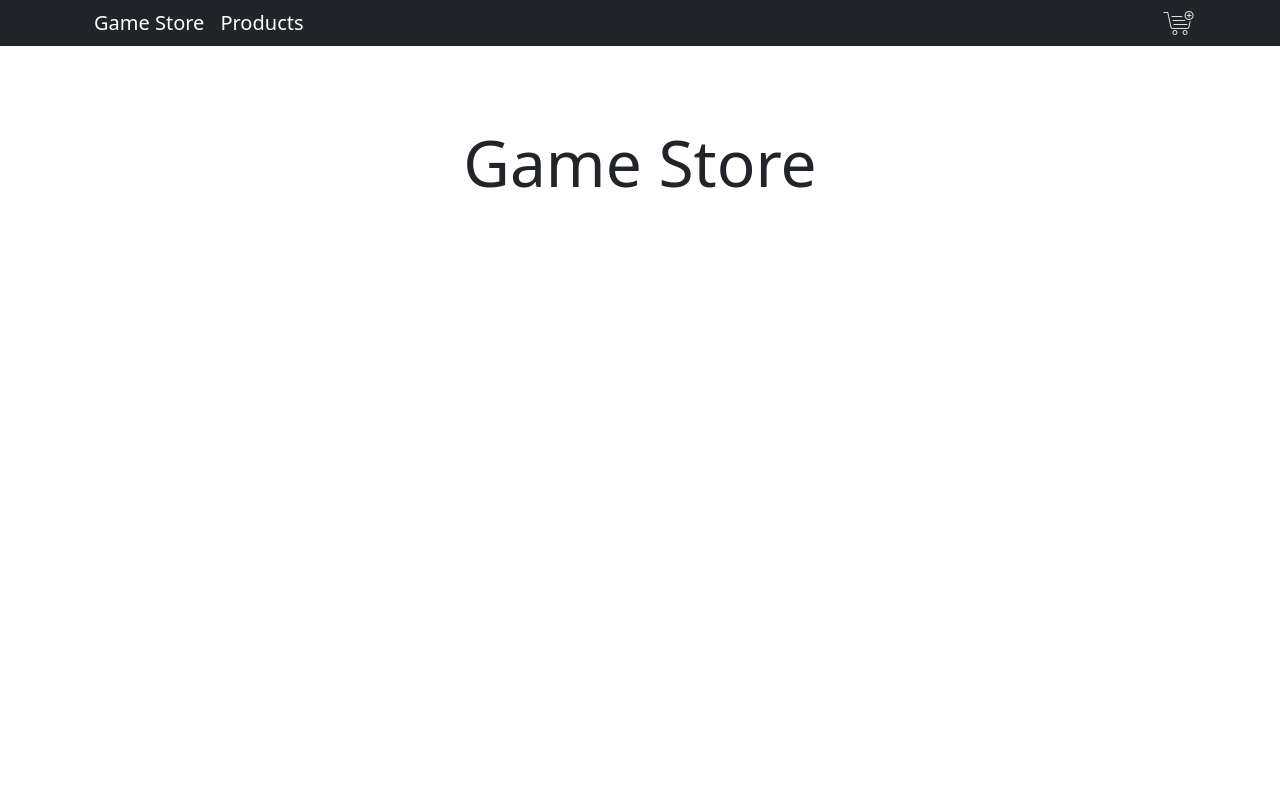
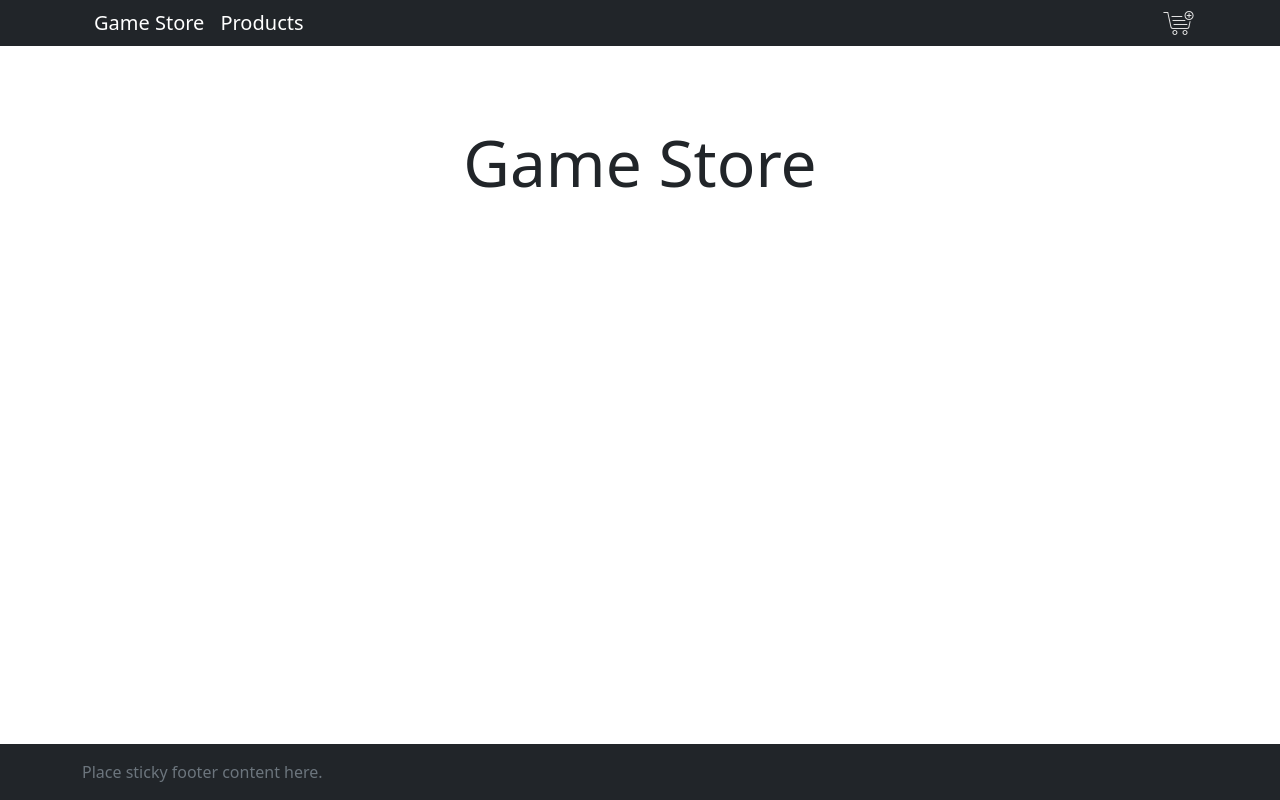
Before and after one commit to C0ntente/game-store-react, a Next.js app: page / in a window 1280 px wide. Built offline with nearby package versions, Linux system fonts and the light colour scheme.

Commit message:
Criação do footer

```diff
--- /dev/null
+++ b/components/StoreFooter.js
@@ -0,0 +1,12 @@
+import { Container } from 'react-bootstrap';
+import React from 'react';
+
+const StoreFooter = () => (
+  <footer className="footer mt-auto py-3 bg-dark">
+    <Container>
+      <span className="text-muted">Place sticky footer content here.</span>
+    </Container>
+  </footer>
+);
+
+export default StoreFooter;
--- a/pages/_app.js
+++ b/pages/_app.js
@@ -1,4 +1,5 @@
 import Head from 'next/head';
+import StoreFooter from '../components/StoreFooter';
 import StoreNavBar from '../components/StoreNavBar';
 import '../styles/globals.css';
 
@@ -11,6 +12,7 @@ function MyApp({ Component, pageProps }) {
       </Head>
       <StoreNavBar></StoreNavBar>
       <Component {...pageProps} />
+      <StoreFooter></StoreFooter>
     </>
   );
 }
```
